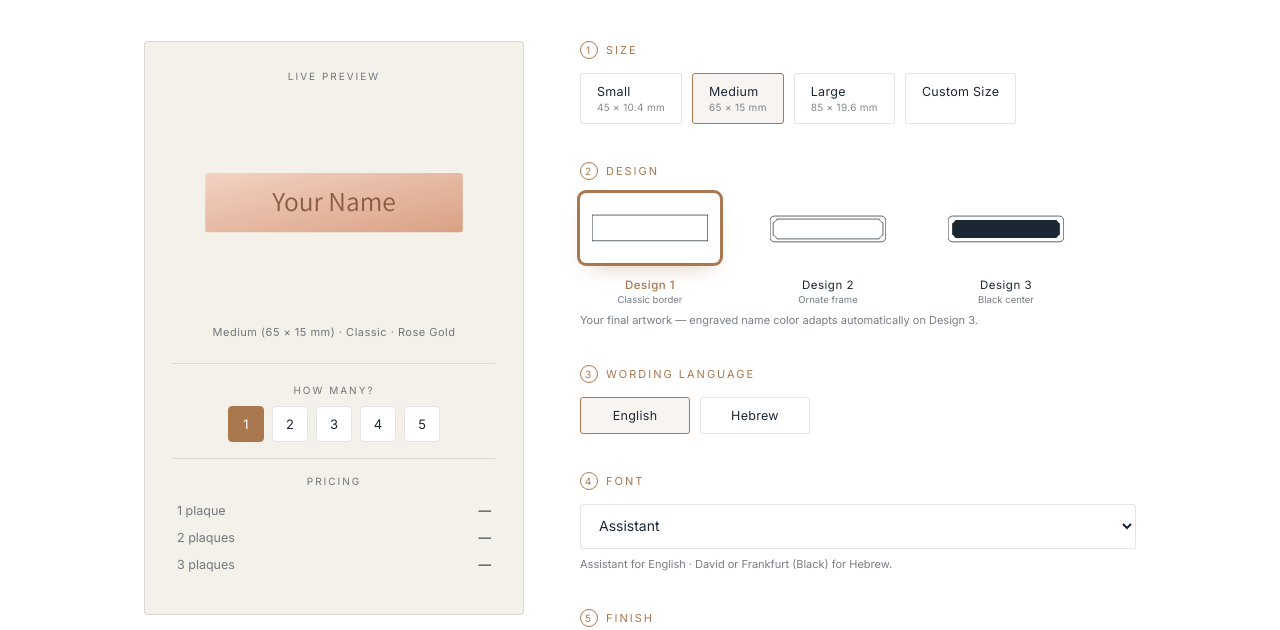
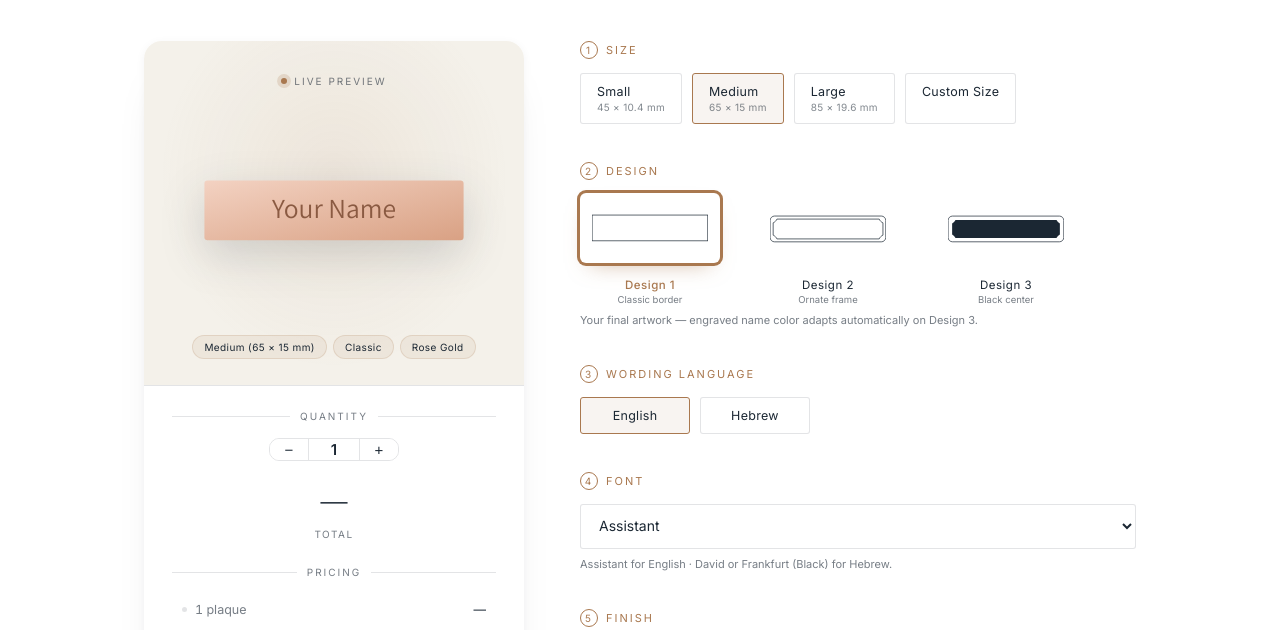
Before and after one commit to Aaron614-f/mylucent, a website: page index.html in a window 1280 px wide. Shown: the part 314-944 px from the top of the page. Drawn offline with nearby package versions, Linux system fonts and the light colour scheme; no server answers.

Commit message:
Update index.html

```diff
--- a/index.html
+++ b/index.html
@@ -100,89 +100,162 @@
   .preview-card{
     position:sticky;
     top:100px;
+    border-radius:18px;
+    background:var(--white);
+    box-shadow: 0 24px 48px -28px rgba(27,39,51,0.18), 0 2px 10px rgba(27,39,51,0.05);
+    overflow:hidden;
+  }
+
+  .preview-stage{
+    position:relative;
+    padding:34px 28px 26px;
+    background:
+      radial-gradient(ellipse at 50% 40%, rgba(169,120,79,0.10), rgba(169,120,79,0) 65%),
+      var(--ivory);
+  }
+  .preview-label{
+    display:flex; align-items:center; justify-content:center; gap:7px;
+    font-size:10px; letter-spacing:2px; color:var(--muted);
+    margin-bottom:18px; text-align:center;
+  }
+  .live-dot{
+    width:6px; height:6px; border-radius:50%;
+    background:var(--gold);
+    box-shadow:0 0 0 0 rgba(169,120,79,0.5);
+    animation: liveDotPulse 2.2s ease-out infinite;
+  }
+  @media (prefers-reduced-motion: reduce){ .live-dot{ animation:none; } }
+  @keyframes liveDotPulse{
+    0%   { box-shadow:0 0 0 0 rgba(169,120,79,0.45); }
+    70%  { box-shadow:0 0 0 7px rgba(169,120,79,0); }
+    100% { box-shadow:0 0 0 0 rgba(169,120,79,0); }
+  }
+
+  .plate-preview{
+    width:100%; height:auto; display:block;
+    filter: drop-shadow(0 14px 22px rgba(27,39,51,0.16));
+  }
+
+  .preview-meta-pills{
+    display:flex; flex-wrap:wrap; justify-content:center; gap:6px;
+    margin-top:20px;
+  }
+  .meta-pill{
+    font-size:10px; letter-spacing:0.4px;
+    padding:5px 11px;
+    border-radius:20px;
+    background:rgba(169,120,79,0.09);
+    border:1px solid rgba(169,120,79,0.18);
+    color:var(--charcoal);
+    font-family:'Inter', sans-serif;
+  }
+
+  .preview-details{
+    padding:24px 28px 28px;
+    border-top:1px solid var(--line);
+  }
+
+  .section-eyebrow{
+    display:flex; align-items:center; gap:10px;
+    margin-bottom:16px;
+  }
+  .section-eyebrow::before, .section-eyebrow::after{
+    content:''; flex:1; height:1px; background:var(--line);
+  }
+  .section-eyebrow span{
+    font-size:10px; letter-spacing:2px; color:var(--muted);
+    white-space:nowrap;
+  }
+
+  .qty-block{ margin-bottom:26px; }
+  .qty-stepper{
+    display:flex; align-items:stretch; justify-content:center;
+  }
+  .qty-stepper-inner{
+    display:inline-flex; align-items:stretch;
     border:1px solid var(--line);
-    border-radius:4px;
-    padding:28px;
-    background:var(--ivory);
+    border-radius:10px;
+    overflow:hidden;
   }
-  .preview-card .preview-label{
-    font-size:10px; letter-spacing:2px; color:var(--muted);
-    margin-bottom:16px; text-align:center;
+  .qty-btn{
+    width:38px;
+    background:var(--white);
+    border:none;
+    cursor:pointer;
+    font-size:15px;
+    color:var(--charcoal);
+    transition: background .15s ease, color .15s ease;
+    display:flex; align-items:center; justify-content:center;
   }
-  .plate-preview{ width:100%; height:auto; display:block; }
-  .preview-meta{
+  .qty-btn:hover{ background:rgba(169,120,79,0.1); color:var(--gold); }
+  .qty-btn:active{ background:rgba(169,120,79,0.18); }
+  .qty-input{
+    width:52px;
+    text-align:center;
+    font-size:15px;
+    font-weight:600;
+    font-family:'Inter', sans-serif;
+    border:none;
+    border-left:1px solid var(--line);
+    border-right:1px solid var(--line);
+    background:var(--white);
+    color:var(--charcoal);
+    -moz-appearance:textfield;
+  }
+  .qty-input::-webkit-inner-spin-button, .qty-input::-webkit-outer-spin-button{
+    -webkit-appearance:none; margin:0;
+  }
+  .qty-input:focus{ outline:none; background:rgba(169,120,79,0.05); }
+
+  .qty-total-display{
     margin-top:18px;
+    text-align:center;
+  }
+  .qty-total-display .amount{
+    font-family:'Spectral', serif;
+    font-size:30px;
+    font-weight:600;
+    color:var(--charcoal);
+    display:inline-block;
+    transition: transform .28s cubic-bezier(0.34, 1.56, 0.64, 1);
+  }
+  .qty-total-display .amount.pulse{ transform:scale(1.1); }
+  .qty-total-display .label{
+    font-size:10px; letter-spacing:1.5px; color:var(--muted);
+    margin-top:3px;
+  }
+
+  .price-table{}
+  .price-row{
+    display:flex; align-items:center;
+    justify-content:space-between;
+    padding:8px 10px;
+    font-size:12.5px;
+    color:var(--charcoal);
+    border-radius:8px;
+    font-variant-numeric: tabular-nums;
+  }
+  .price-row .qty-n{ display:flex; align-items:center; gap:8px; color:var(--muted); }
+  .price-row .dot{
+    width:5px; height:5px; border-radius:50%;
+    background:var(--line);
+    flex-shrink:0;
+  }
+  .price-row.selected{ background:rgba(169,120,79,0.1); font-weight:600; }
+  .price-row.selected .qty-n{ color:var(--charcoal); }
+  .price-row.selected .dot{ background:var(--gold); }
+  .price-row.extra-row{
+    margin-top:4px;
+    padding-top:12px;
+    border-top:1px dashed var(--line);
+    border-radius:0;
     font-size:11px;
     color:var(--muted);
-    text-align:center;
-    letter-spacing:0.5px;
+    font-style:italic;
   }
-
-  .qty-block{
-    margin-top:24px;
-    padding-top:20px;
-    border-top:1px solid var(--line);
-  }
-  .qty-label{
-    font-size:10px; letter-spacing:2px; color:var(--muted);
-    margin-bottom:10px; text-align:center;
-  }
-  .qty-row{
-    display:flex;
-    justify-content:center;
-    gap:8px;
-  }
-  .qty-chip{
-    width:36px; height:36px;
-    display:flex; align-items:center; justify-content:center;
-    border:1px solid var(--line);
-    border-radius:4px;
-    font-size:13px;
-    cursor:pointer;
-    background:var(--white);
-    transition:border-color .15s, color .15s, background .15s;
-  }
-  .qty-chip:hover{ border-color:var(--gold); }
-  .qty-chip.selected{
-    border-color:var(--gold);
-    background:var(--gold);
-    color:var(--white);
-  }
-
-  .price-table{
-    margin-top:16px;
-    border-top:1px solid var(--line);
-    padding-top:16px;
-  }
-  .price-table-label{
-    font-size:10px; letter-spacing:2px; color:var(--muted);
-    margin-bottom:10px; text-align:center;
-  }
-  .price-row{
-    display:flex;
-    justify-content:space-between;
-    padding:6px 4px;
-    font-size:12.5px;
-    color:var(--charcoal);
-    border-radius:3px;
-  }
-  .price-row.selected{
-    background:rgba(169,120,79,0.1);
-    font-weight:600;
-  }
-  .price-row .qty-n{ color:var(--muted); }
-  .price-row.selected .qty-n{ color:var(--charcoal); }
-  .price-extra-note{
-    margin-top:8px;
-    font-size:10.5px;
-    color:var(--muted);
-    text-align:center;
-    line-height:1.5;
-  }
+  .price-row.extra-row.selected{ font-style:normal; }
   .price-unavailable{
-    margin-top:16px;
-    padding-top:16px;
-    border-top:1px solid var(--line);
+    padding-top:4px;
     font-size:11.5px;
     color:var(--muted);
     text-align:center;
@@ -533,8 +606,9 @@
           <div class="config-grid">
 
             <div class="preview-card">
-              <div class="preview-label">LIVE PREVIEW</div>
-              <svg class="plate-preview" id="plateSvg" viewBox="0 0 400 260" xmlns="http://www.w3.org/2000/svg">
+              <div class="preview-stage">
+                <div class="preview-label"><span class="live-dot"></span>LIVE PREVIEW</div>
+                <svg class="plate-preview" id="plateSvg" viewBox="0 0 400 260" xmlns="http://www.w3.org/2000/svg">
                 <defs>
                   <linearGradient id="grad-rose" x1="0" y1="0" x2="1" y2="1">
                     <stop offset="0%" stop-color="#F3D2C2"/>
@@ -567,29 +641,41 @@
                 </g>
 
                 <text id="previewName" x="200" y="138" text-anchor="middle" font-size="34" fill="#6B5636" font-family="'Spectral', serif">Your Name</text>
-              </svg>
-              <div class="preview-meta" id="previewMeta">Medium · Classic · Silver</div>
+                </svg>
 
-              <div class="qty-block">
-                <div class="qty-label">HOW MANY?</div>
-                <div class="qty-row" id="qtyRow">
-                  <div class="qty-chip selected" data-qty="1">1</div>
-                  <div class="qty-chip" data-qty="2">2</div>
-                  <div class="qty-chip" data-qty="3">3</div>
-                  <div class="qty-chip" data-qty="4">4</div>
-                  <div class="qty-chip" data-qty="5">5</div>
+                <div class="preview-meta-pills">
+                  <span class="meta-pill" id="metaPillSize">Medium</span>
+                  <span class="meta-pill" id="metaPillDesign">Classic</span>
+                  <span class="meta-pill" id="metaPillFinish">Silver</span>
                 </div>
               </div>
 
-              <div class="price-table" id="priceTable">
-                <div class="price-table-label">PRICING</div>
-                <div class="price-row" id="priceRow1"><span class="qty-n">1 plaque</span><span class="amt">—</span></div>
-                <div class="price-row" id="priceRow2"><span class="qty-n">2 plaques</span><span class="amt">—</span></div>
-                <div class="price-row" id="priceRow3"><span class="qty-n">3 plaques</span><span class="amt">—</span></div>
-                <div class="price-extra-note" id="priceExtraNote"></div>
-              </div>
+              <div class="preview-details">
+                <div class="qty-block">
+                  <div class="section-eyebrow"><span>QUANTITY</span></div>
+                  <div class="qty-stepper">
+                    <div class="qty-stepper-inner">
+                      <button type="button" class="qty-btn" id="qtyMinus" aria-label="Decrease quantity">−</button>
+                      <input type="number" id="qtyInput" class="qty-input" value="1" min="1" step="1" inputmode="numeric">
+                      <button type="button" class="qty-btn" id="qtyPlus" aria-label="Increase quantity">+</button>
+                    </div>
+                  </div>
+                  <div class="qty-total-display">
+                    <div class="amount" id="qtyTotalAmount">—</div>
+                    <div class="label">TOTAL</div>
+                  </div>
+                </div>
+
+                <div class="section-eyebrow"><span>PRICING</span></div>
+                <div class="price-table" id="priceTable">
+                  <div class="price-row" id="priceRow1"><span class="qty-n"><span class="dot"></span>1 plaque</span><span class="amt">—</span></div>
+                  <div class="price-row" id="priceRow2"><span class="qty-n"><span class="dot"></span>2 plaques</span><span class="amt">—</span></div>
+                  <div class="price-row" id="priceRow3"><span class="qty-n"><span class="dot"></span>3 plaques</span><span class="amt">—</span></div>
+                  <div class="price-row extra-row" id="priceRowExtra"><span class="qty-n">Ordering more than 3?</span><span class="amt">—</span></div>
+                </div>
               <div class="price-unavailable" id="priceUnavailable" hidden>
                 Custom sizing is priced individually — we'll confirm a quote with you by phone or email.
+              </div>
               </div>
             </div>
 
@@ -799,22 +885,61 @@
     .then(function(data){ PRICING = data; updatePriceDisplay(); })
     .catch(function(){ /* price table just stays hidden/blank if this fails */ });
 
-  var qtyChips = document.querySelectorAll('#qtyRow .qty-chip');
+  var qtyInput = document.getElementById('qtyInput');
   var priceTable = document.getElementById('priceTable');
   var priceUnavailable = document.getElementById('priceUnavailable');
+  var qtyTotalAmount = document.getElementById('qtyTotalAmount');
   var priceRow1 = document.getElementById('priceRow1');
   var priceRow2 = document.getElementById('priceRow2');
   var priceRow3 = document.getElementById('priceRow3');
-  var priceExtraNote = document.getElementById('priceExtraNote');
+  var priceRowExtra = document.getElementById('priceRowExtra');
 
-  qtyChips.forEach(function(chip){
-    chip.addEventListener('click', function(){
-      qtyChips.forEach(function(c){ c.classList.remove('selected'); });
-      chip.classList.add('selected');
-      state.quantity = parseInt(chip.dataset.qty, 10);
+  function sanitizeQty(){
+    var n = parseInt(qtyInput.value, 10);
+    if (!Number.isInteger(n) || n < 1) n = 1;
+    qtyInput.value = n;
+    return n;
+  }
+
+  qtyInput.addEventListener('input', function(){
+    var n = parseInt(qtyInput.value, 10);
+    if (Number.isInteger(n) && n >= 1){
+      state.quantity = n;
       updatePriceDisplay();
-    });
+    } else if (qtyInput.value === ''){
+      qtyTotalAmount.textContent = '—';
+    }
   });
+  qtyInput.addEventListener('blur', function(){
+    state.quantity = sanitizeQty();
+    updatePriceDisplay();
+  });
+
+  document.getElementById('qtyMinus').addEventListener('click', function(){
+    var n = Math.max(1, sanitizeQty() - 1);
+    qtyInput.value = n;
+    state.quantity = n;
+    updatePriceDisplay();
+  });
+  document.getElementById('qtyPlus').addEventListener('click', function(){
+    var n = sanitizeQty() + 1;
+    qtyInput.value = n;
+    state.quantity = n;
+    updatePriceDisplay();
+  });
+
+  // Mirrors the server's bracket + additional-unit pricing logic, so the
+  // number shown here always matches what checkout will actually charge.
+  function calcTotal(sizeConfig, qty){
+    if (sizeConfig.pricing[qty] !== undefined){
+      return sizeConfig.pricing[qty] || null;
+    }
+    var highest = Math.max.apply(null, Object.keys(sizeConfig.pricing).map(Number));
+    if (qty > highest && sizeConfig.pricing[highest] && sizeConfig.additionalUnitPrice){
+      return sizeConfig.pricing[highest] + (qty - highest) * sizeConfig.additionalUnitPrice;
+    }
+    return null;
+  }
 
   function formatMoney(dollars){
     return '$' + dollars.toLocaleString('en-AU', { minimumFractionDigits: dollars % 1 === 0 ? 0 : 2, maximumFractionDigits: 2 });
@@ -826,6 +951,7 @@
     if (state.size === 'custom'){
       priceTable.hidden = true;
       priceUnavailable.hidden = false;
+      qtyTotalAmount.textContent = '—';
       return;
     }
 
@@ -833,23 +959,32 @@
     priceUnavailable.hidden = true;
     priceTable.hidden = false;
 
+    var qty = state.quantity || 1;
+    var total = calcTotal(sizeConfig, qty);
+    var newText = total ? formatMoney(total) : '—';
+    if (qtyTotalAmount.textContent !== newText){
+      qtyTotalAmount.textContent = newText;
+      qtyTotalAmount.classList.add('pulse');
+      setTimeout(function(){ qtyTotalAmount.classList.remove('pulse'); }, 220);
+    }
+
     var rows = [
-      { el: priceRow1, qty: 1 },
-      { el: priceRow2, qty: 2 },
-      { el: priceRow3, qty: 3 }
+      { el: priceRow1, n: 1 },
+      { el: priceRow2, n: 2 },
+      { el: priceRow3, n: 3 }
     ];
-
     rows.forEach(function(row){
-      var amt = sizeConfig.pricing[row.qty];
+      var amt = sizeConfig.pricing[row.n];
       row.el.querySelector('.amt').textContent = amt ? formatMoney(amt) : '—';
-      row.el.classList.toggle('selected', state.quantity === row.qty);
+      row.el.classList.toggle('selected', qty === row.n);
     });
 
     if (sizeConfig.additionalUnitPrice){
-      priceExtraNote.textContent = 'Each additional plaque after 3: ' + formatMoney(sizeConfig.additionalUnitPrice);
+      priceRowExtra.querySelector('.amt').textContent = formatMoney(sizeConfig.additionalUnitPrice) + ' each';
     } else {
-      priceExtraNote.textContent = '';
+      priceRowExtra.querySelector('.amt').textContent = 'Message us for a quote';
     }
+    priceRowExtra.classList.toggle('selected', qty > 3);
   }
 
   var sizeChips = document.querySelectorAll('#sizeChips .chip');
@@ -865,7 +1000,9 @@
   var emailInput = document.getElementById('emailInput');
 
   var previewName = document.getElementById('previewName');
-  var previewMeta = document.getElementById('previewMeta');
+  var metaPillSize = document.getElementById('metaPillSize');
+  var metaPillDesign = document.getElementById('metaPillDesign');
+  var metaPillFinish = document.getElementById('metaPillFinish');
   var plateRect = document.getElementById('plateRect');
   var designGroups = { 'Design 1 — Classic': 'design-classic', 'Design 2 — Ornate': 'design-ornate', 'Design 3 — Black Center': 'design-blackcenter' };
   var designInnerGroupId = { 'Design 1 — Classic': 'classicInner', 'Design 2 — Ornate': 'ornateInner', 'Design 3 — Black Center': 'blackcenterInner' };
@@ -995,7 +1132,9 @@
     var sizeLabel = state.size === 'custom'
       ? (state.sizeW && state.sizeH ? state.sizeW + ' × ' + state.sizeH + ' mm' : 'Custom size')
       : state.size.charAt(0).toUpperCase() + state.size.slice(1) + ' (' + state.sizeW + ' × ' + state.sizeH + ' mm)';
-    previewMeta.textContent = sizeLabel + ' · ' + state.design.split(' — ')[1] + ' · ' + COLOR_LABEL[state.color];
+    metaPillSize.textContent = sizeLabel;
+    metaPillDesign.textContent = state.design.split(' — ')[1];
+    metaPillFinish.textContent = COLOR_LABEL[state.color];
   }
   updatePreview();
   updatePriceDisplay();
@@ -1037,6 +1176,9 @@
     emailError.classList.remove('visible');
     sizeError.classList.remove('visible');
 
+    state.quantity = sanitizeQty();
+    updatePriceDisplay();
+
     if (!nameInput.value.trim()){ nameError.classList.add('visible'); valid = false; }
     if (!isValidAusMobile(phoneInput.value)){ phoneError.classList.add('visible'); valid = false; }
     if (!isValidEmail(emailInput.value)){ emailError.classList.add('visible'); valid = false; }
@@ -1072,11 +1214,7 @@
       payOnlineBlock.hidden = false;
       customSizeNotice.hidden = true;
       if (PRICING && PRICING[state.size]){
-        var amt = PRICING[state.size].pricing[state.quantity];
-        if (!amt && state.quantity > 3){
-          var highest = PRICING[state.size].pricing[3];
-          amt = highest + (state.quantity - 3) * PRICING[state.size].additionalUnitPrice;
-        }
+        var amt = calcTotal(PRICING[state.size], state.quantity || 1);
         if (amt){
           document.getElementById('sumTotal').textContent = formatMoney(amt);
           sumTotalRow.hidden = false;
```
